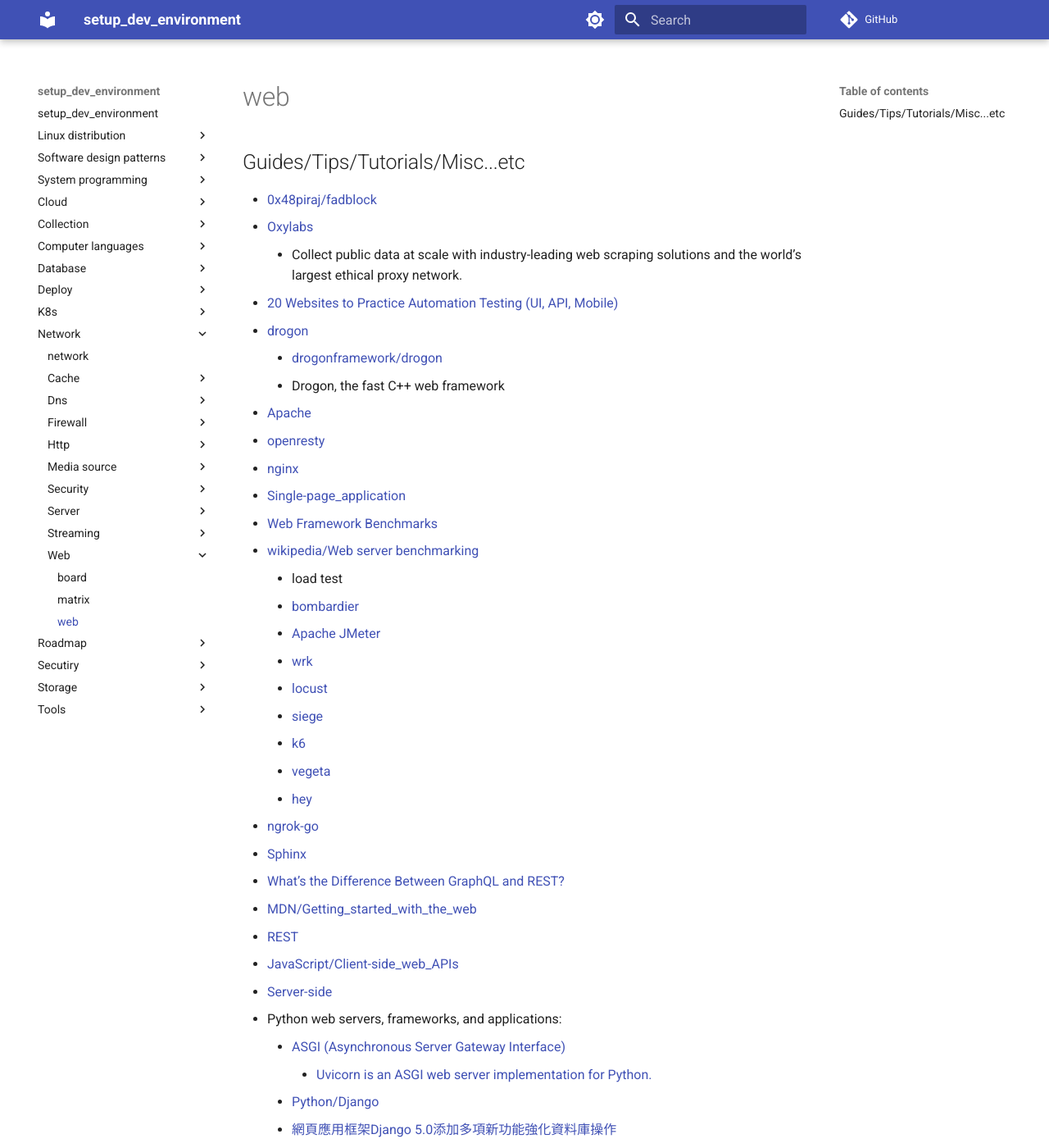
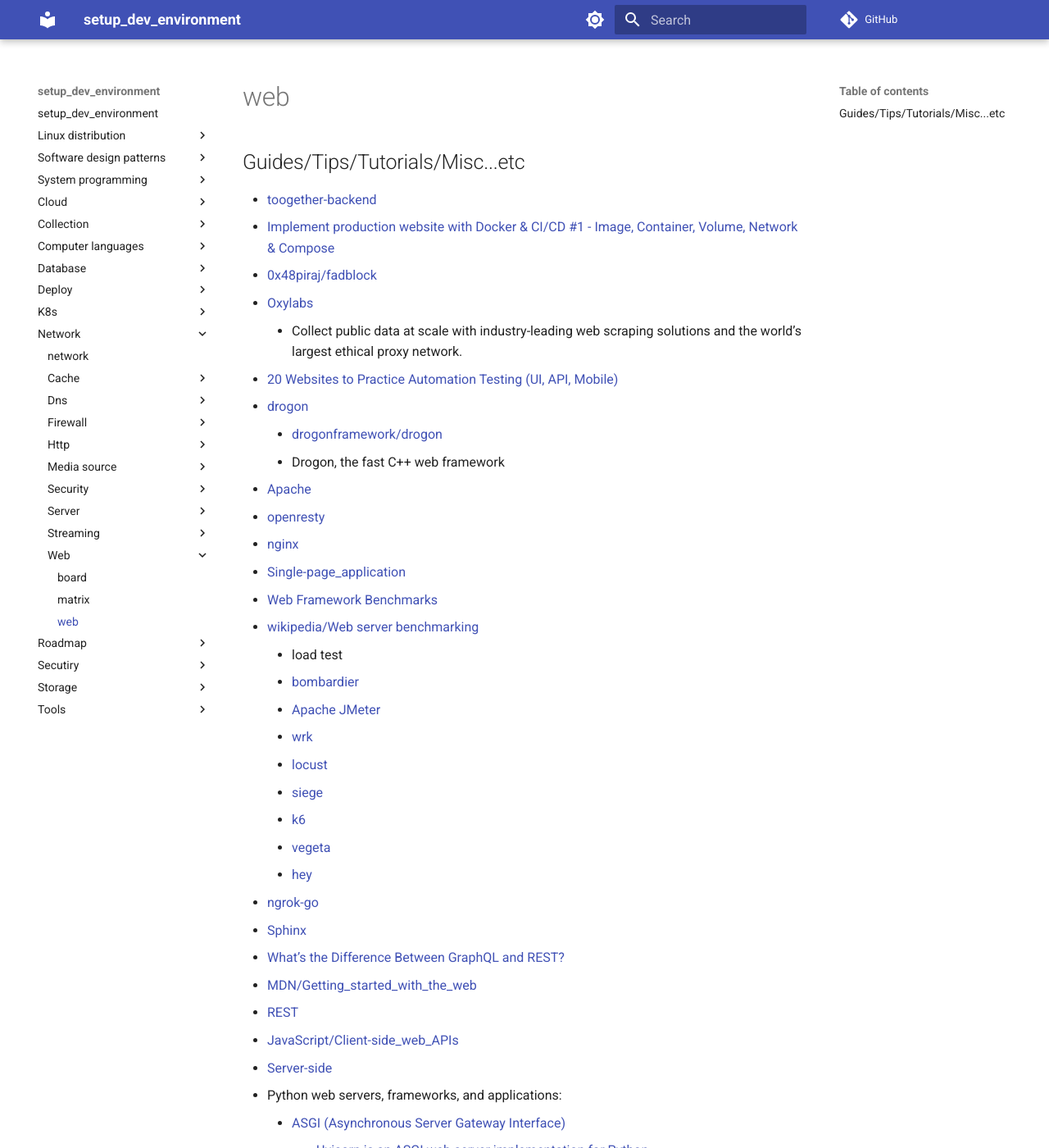
Before and after one commit to hong539/setup_dev_environment, an MkDocs documentation site: the page built from docs/network/web/web.md, in a window 1280 px wide and 1400 px high. Shown: the whole window at 82% size. Built offline with MkDocs 1.6.1 and Material for MkDocs 9.7.7, drawn with Linux system fonts in a browser that asks for light colours; comment, search, counter and statistics services are not loaded; some of the changed text lies outside the part shown.

Commit message:
Update docs

```diff
--- a/docs/network/web/web.md
+++ b/docs/network/web/web.md
@@ -2,6 +2,8 @@
 
 ## Guides/Tips/Tutorials/Misc...etc
 
+* [toogether-backend](https://github.com/hong539/toogether-backend)
+* [Implement production website with Docker & CI/CD #1 - Image, Container, Volume, Network & Compose](https://blog.zjzhang.org/post/Auth-with-JWT-in-React-and-Django-part3)
 * [0x48piraj/fadblock](https://github.com/0x48piraj/fadblock)
 * [Oxylabs](https://oxylabs.io/)
     * Collect public data at scale with industry-leading web scraping solutions and the world’s largest ethical proxy network.
```
Also changed, not shown: other parts of docs/network/web/web.md (+1 -0 lines), docs/secutiry/secutiry.md (+1 -0 lines).
